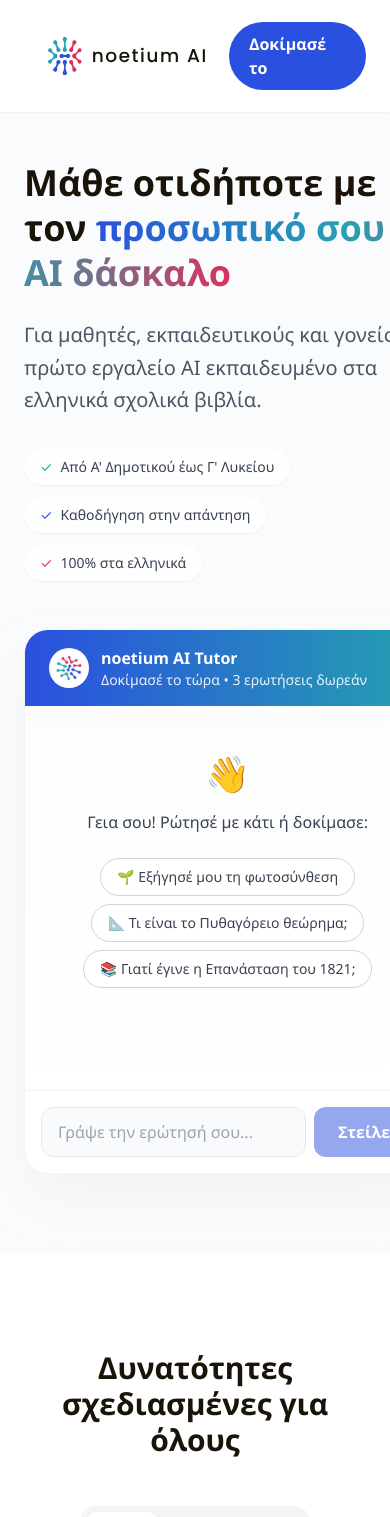
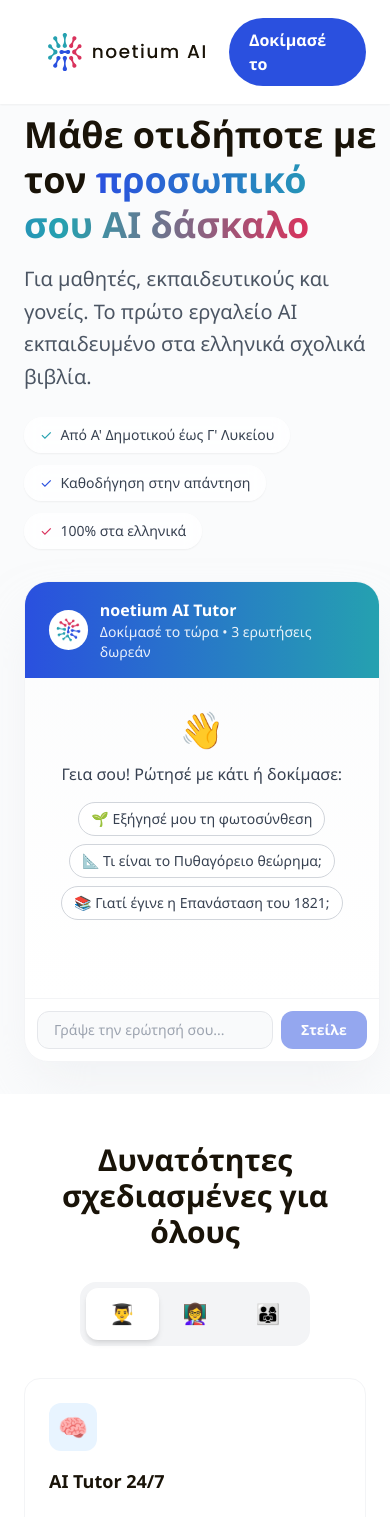
Before and after one commit to vmantogian/noetium-app, a Next.js app: page / in a window 390 px wide. Shown: the top 1517 px of the page. Built offline with nearby package versions, Linux system fonts and the light colour scheme.

Commit message:
Fixed: bigger logos, slower typing, better fallback, lowercase noetium, input contrast

```diff
--- a/app/page.tsx
+++ b/app/page.tsx
@@ -51,7 +51,6 @@
     document.getElementById(id)?.scrollIntoView({ behavior: 'smooth' });
   };
 
-  // Demo responses with follow-up questions
   const demoResponses: Record<string, { text: string; source: string; followUp: string }> = {
     'Εξήγησέ μου τη φωτοσύνθεση': {
       text: 'Η φωτοσύνθεση είναι η διαδικασία με την οποία τα φυτά μετατρέπουν το φως του ήλιου σε τροφή. Χρησιμοποιούν διοξείδιο του άνθρακα (CO₂) και νερό (H₂O), και με τη βοήθεια της χλωροφύλλης παράγουν γλυκόζη και οξυγόνο.',
@@ -70,7 +69,6 @@
     },
   };
 
-  // Word-by-word typing effect - SLOWER
   useEffect(() => {
     if (isTyping && displayedText) {
       const words = displayedText.split(' ');
@@ -109,7 +107,7 @@
             setCurrentFollowUp('');
           }, 300);
         }
-      }, 80); // SLOWER - was 50ms, now 80ms
+      }, 80);
 
       return () => clearInterval(interval);
     }
@@ -124,7 +122,6 @@
 
     await new Promise(resolve => setTimeout(resolve, 500));
 
-    // Better fallback response
     const response = demoResponses[message] || {
       text: 'Ευχαριστώ για την ερώτηση! Δημιούργησε έναν δωρεάν λογαριασμό για να απαντήσω σε οποιαδήποτε ερώτηση έχεις από τα σχολικά βιβλία. Μπορώ επίσης να δημιουργήσω εικόνες, να σου εξηγήσω έννοιες βήμα-βήμα, και να σε βοηθήσω με ασκήσεις!',
       source: '📖 500,000+ σελίδες από σχολικά βιβλία',
@@ -142,9 +139,8 @@
     <main className="min-h-screen bg-[#FAFBFC]">
       {/* ========== NAVBAR ========== */}
       <nav className="fixed top-0 left-0 right-0 z-50 bg-white/95 backdrop-blur-md shadow-sm">
-        <div className="max-w-7xl mx-auto px-6 py-3">
+        <div className="max-w-7xl mx-auto px-6 py-2">
           <div className="flex items-center justify-between">
-            {/* Logo - h-22 (88px) */}
             <Link href="/" className="flex items-center">
               <Image src="/logo.svg" alt="noetium AI" width={320} height={88} className="h-[88px] w-auto" />
             </Link>
@@ -198,8 +194,8 @@
         </div>
       </nav>
 
-      {/* ========== HERO + DEMO ========== */}
-      <section className="relative min-h-screen pt-40 pb-20 overflow-hidden">
+      {/* ========== HERO + DEMO - REDUCED PADDING ========== */}
+      <section className="relative pt-28 pb-8 overflow-hidden">
         <div className="absolute inset-0 -z-10">
           <div className="absolute top-20 left-10 w-72 h-72 bg-[#E8F4FF] rounded-full blur-3xl opacity-60"></div>
           <div className="absolute top-40 right-20 w-96 h-96 bg-[#FFE5DC] rounded-full blur-3xl opacity-50"></div>
@@ -207,15 +203,15 @@
         </div>
 
         <div className="max-w-7xl mx-auto px-6">
-          <div className="grid lg:grid-cols-2 gap-12 items-center">
+          <div className="grid lg:grid-cols-2 gap-8 items-center">
             <div>
-              <h1 className="font-semibold text-4xl sm:text-5xl lg:text-6xl text-[#191308] leading-tight mb-6">
+              <h1 className="font-semibold text-4xl sm:text-5xl lg:text-6xl text-[#191308] leading-tight mb-4">
                 Μάθε οτιδήποτε με τον{' '}
                 <span className="text-transparent bg-clip-text bg-gradient-to-r from-[#2A50DF] via-[#25A1B0] to-[#D9325C]">
                   προσωπικό σου AI δάσκαλο
                 </span>
               </h1>
-              <p className="text-xl text-gray-600 mb-8 leading-relaxed">
+              <p className="text-xl text-gray-600 mb-6 leading-relaxed">
                 Για μαθητές, εκπαιδευτικούς και γονείς. Το πρώτο εργαλείο AI εκπαιδευμένο στα ελληνικά σχολικά βιβλία.
               </p>
 
@@ -244,25 +240,24 @@
                       <Image src="/favicon.png" alt="" width={32} height={32} className="w-full h-full object-contain animate-[spin_4s_ease-in-out_infinite]" />
                     </div>
                     <div>
-                      {/* lowercase noetium */}
                       <h3 className="text-white font-semibold">noetium AI Tutor</h3>
                       <p className="text-white/90 text-sm">Δοκίμασέ το τώρα • {MAX_QUESTIONS - questionsUsed} ερωτήσεις δωρεάν</p>
                     </div>
                   </div>
                 </div>
 
-                <div ref={chatRef} className="h-96 p-6 bg-gradient-to-b from-gray-50/50 to-white overflow-y-auto">
+                <div ref={chatRef} className="h-80 p-4 bg-gradient-to-b from-gray-50/50 to-white overflow-y-auto">
                   {chatMessages.length === 0 ? (
-                    <div className="text-center py-6">
-                      <div className="text-4xl mb-4 animate-bounce">👋</div>
-                      <p className="text-gray-700 mb-6 font-medium">Γεια σου! Ρώτησέ με κάτι ή δοκίμασε:</p>
+                    <div className="text-center py-4">
+                      <div className="text-4xl mb-3 animate-bounce">👋</div>
+                      <p className="text-gray-700 mb-4 font-medium">Γεια σου! Ρώτησέ με κάτι ή δοκίμασε:</p>
                       <div className="flex flex-wrap justify-center gap-2">
                         {Object.keys(demoResponses).map((q) => (
                           <button
                             key={q}
                             onClick={() => handleSendMessage(q)}
                             disabled={questionsUsed >= MAX_QUESTIONS || isTyping}
-                            className="px-4 py-2 bg-white border border-gray-300 rounded-full text-sm text-gray-700 hover:border-[#2A50DF] hover:text-[#2A50DF] transition-all hover:shadow-md disabled:opacity-50"
+                            className="px-3 py-1.5 bg-white border border-gray-300 rounded-full text-sm text-gray-700 hover:border-[#2A50DF] hover:text-[#2A50DF] transition-all hover:shadow-md disabled:opacity-50"
                           >
                             {q.includes('φωτοσύνθεση') ? '🌱' : q.includes('Πυθαγόρειο') ? '📐' : '📚'} {q}
                           </button>
@@ -270,22 +265,22 @@
                       </div>
                     </div>
                   ) : (
-                    <div className="space-y-4">
+                    <div className="space-y-3">
                       {chatMessages.map((msg, i) => (
                         <div key={i} className={`flex ${msg.role === 'user' ? 'justify-end' : 'justify-start'}`}>
-                          <div className={`max-w-[85%] ${msg.role === 'user' ? 'bg-[#2A50DF] text-white rounded-2xl rounded-br-md px-4 py-3' : ''}`}>
+                          <div className={`max-w-[85%] ${msg.role === 'user' ? 'bg-[#2A50DF] text-white rounded-2xl rounded-br-md px-4 py-2' : ''}`}>
                             {msg.role === 'ai' ? (
-                              <div className="bg-white border border-gray-200 shadow-sm rounded-2xl rounded-bl-md px-4 py-3">
-                                <p className="text-gray-800 whitespace-pre-line">{msg.text}{isTyping && i === chatMessages.length - 1 && <span className="animate-pulse">▋</span>}</p>
+                              <div className="bg-white border border-gray-200 shadow-sm rounded-2xl rounded-bl-md px-4 py-2">
+                                <p className="text-gray-800 whitespace-pre-line text-sm">{msg.text}{isTyping && i === chatMessages.length - 1 && <span className="animate-pulse">▋</span>}</p>
                                 {msg.source && (
                                   <p className="text-xs text-[#25A1B0] mt-2 font-medium">{msg.source}</p>
                                 )}
                                 {msg.followUp && (
-                                  <p className="text-sm text-[#2A50DF] mt-3 font-medium">{msg.followUp}</p>
+                                  <p className="text-sm text-[#2A50DF] mt-2 font-medium">{msg.followUp}</p>
                                 )}
                               </div>
                             ) : (
-                              <p className="whitespace-pre-line">{msg.text}</p>
+                              <p className="whitespace-pre-line text-sm">{msg.text}</p>
                             )}
                           </div>
                         </div>
@@ -294,7 +289,7 @@
                   )}
                 </div>
 
-                <div className="p-4 border-t border-gray-100">
+                <div className="p-3 border-t border-gray-100">
                   {questionsUsed < MAX_QUESTIONS ? (
                     <form onSubmit={(e) => { e.preventDefault(); handleSendMessage(chatInput); }} className="flex gap-2">
                       <input
@@ -303,37 +298,37 @@
                         onChange={(e) => setChatInput(e.target.value)}
                         placeholder="Γράψε την ερώτησή σου..."
                         disabled={isTyping}
-                        className="flex-1 px-4 py-3 bg-gray-50 border border-gray-200 rounded-xl focus:outline-none focus:border-[#2A50DF] focus:ring-2 focus:ring-[#2A50DF]/20 text-gray-800 disabled:opacity-50"
+                        className="flex-1 px-4 py-2 bg-gray-50 border border-gray-200 rounded-xl focus:outline-none focus:border-[#2A50DF] focus:ring-2 focus:ring-[#2A50DF]/20 text-gray-800 disabled:opacity-50 text-sm"
                       />
-                      <button type="submit" disabled={!chatInput.trim() || isTyping} className="px-6 py-3 bg-[#2A50DF] hover:bg-[#1E3DB8] text-white font-semibold rounded-xl transition-all hover:shadow-lg disabled:opacity-50">
+                      <button type="submit" disabled={!chatInput.trim() || isTyping} className="px-5 py-2 bg-[#2A50DF] hover:bg-[#1E3DB8] text-white font-semibold rounded-xl transition-all hover:shadow-lg disabled:opacity-50 text-sm">
                         Στείλε
                       </button>
                     </form>
                   ) : (
-                    <div className="text-center py-2">
-                      <p className="text-gray-700 mb-3">Σου άρεσε; Συνέχισε δωρεάν!</p>
-                      <Link href="/signup" className="inline-block px-6 py-3 bg-gradient-to-r from-[#D9325C] to-[#2A50DF] text-white font-semibold rounded-xl hover:shadow-lg transition-all">
+                    <div className="text-center py-1">
+                      <p className="text-gray-700 mb-2 text-sm">Σου άρεσε; Συνέχισε δωρεάν!</p>
+                      <Link href="/signup" className="inline-block px-5 py-2 bg-gradient-to-r from-[#D9325C] to-[#2A50DF] text-white font-semibold rounded-xl hover:shadow-lg transition-all text-sm">
                         Δημιούργησε δωρεάν λογαριασμό
                       </Link>
                     </div>
                   )}
                 </div>
               </div>
-              <div className="absolute -top-4 -right-4 w-20 h-20 bg-[#FFE5DC] rounded-2xl -z-10 rotate-12"></div>
-              <div className="absolute -bottom-4 -left-4 w-16 h-16 bg-[#E8F4FF] rounded-2xl -z-10 -rotate-12"></div>
+              <div className="absolute -top-4 -right-4 w-16 h-16 bg-[#FFE5DC] rounded-2xl -z-10 rotate-12"></div>
+              <div className="absolute -bottom-4 -left-4 w-12 h-12 bg-[#E8F4FF] rounded-2xl -z-10 -rotate-12"></div>
             </div>
           </div>
         </div>
       </section>
 
-      {/* ========== AUDIENCE TABS ========== */}
-      <section id="audiences" className="py-24 bg-white scroll-mt-20">
+      {/* ========== AUDIENCE TABS - REDUCED PADDING ========== */}
+      <section id="audiences" className="py-12 bg-white scroll-mt-20">
         <div className="max-w-7xl mx-auto px-6">
-          <div className="text-center mb-12">
+          <div className="text-center mb-8">
             <h2 className="font-semibold text-3xl sm:text-4xl text-[#191308]">Δυνατότητες σχεδιασμένες για όλους</h2>
           </div>
 
-          <div className="flex justify-center mb-12">
+          <div className="flex justify-center mb-8">
             <div className="inline-flex bg-gray-100 rounded-2xl p-1.5">
               {(['student', 'teacher', 'parent'] as TabType[]).map((tab) => (
                 <button key={tab} onClick={() => setActiveTab(tab)} className={`flex items-center gap-2 px-6 py-3 rounded-xl font-semibold transition-all ${activeTab === tab ? 'bg-white text-[#191308] shadow-md' : 'text-gray-500 hover:text-gray-700'}`}>
@@ -344,20 +339,19 @@
             </div>
           </div>
 
-          {/* Features Grid - SAME SIZE BOXES */}
           <div className="grid md:grid-cols-2 lg:grid-cols-4 gap-6">
             {getFeatures().map((feature, index) => (
-              <div key={index} className="bg-white border border-gray-100 rounded-2xl p-6 hover:shadow-xl hover:border-transparent transition-all h-[280px] flex flex-col">
+              <div key={index} className="bg-white border border-gray-100 rounded-2xl p-6 hover:shadow-xl hover:border-transparent transition-all h-[260px] flex flex-col">
                 <div className={`w-12 h-12 rounded-xl flex items-center justify-center text-2xl mb-4 flex-shrink-0 ${feature.bg}`}>
                   {feature.icon}
                 </div>
-                <h3 className="font-semibold text-lg text-[#191308] mb-2 min-h-[56px] flex items-start">{feature.title}</h3>
+                <h3 className="font-semibold text-lg text-[#191308] mb-2 min-h-[52px] flex items-start">{feature.title}</h3>
                 <p className="text-gray-600 text-sm leading-relaxed">{feature.description}</p>
               </div>
             ))}
           </div>
 
-          <div className="text-center mt-12">
+          <div className="text-center mt-8">
             <Link href="/signup" className="inline-flex items-center gap-2 px-8 py-4 bg-[#2A50DF] text-white font-semibold rounded-full transition-all hover:shadow-xl hover:bg-[#1E3DB8]">
               Ξεκίνα τώρα
               <svg className="w-5 h-5" fill="none" viewBox="0 0 24 24" stroke="currentColor"><path strokeLinecap="round" strokeLinejoin="round" strokeWidth={2} d="M17 8l4 4m0 0l-4 4m4-4H3" /></svg>
@@ -366,28 +360,28 @@
         </div>
       </section>
 
-      {/* ========== HOW IT WORKS ========== */}
-      <section id="how-it-works" className="py-24 bg-gradient-to-b from-[#F0F4F8] to-white overflow-hidden scroll-mt-20">
+      {/* ========== HOW IT WORKS - REDUCED PADDING ========== */}
+      <section id="how-it-works" className="py-12 bg-gradient-to-b from-[#F0F4F8] to-white overflow-hidden scroll-mt-20">
         <div className="max-w-7xl mx-auto px-6">
-          <div className="text-center mb-16">
-            <h2 className="font-semibold text-3xl sm:text-4xl text-[#191308] mb-4">Πώς λειτουργεί</h2>
+          <div className="text-center mb-10">
+            <h2 className="font-semibold text-3xl sm:text-4xl text-[#191308] mb-2">Πώς λειτουργεί</h2>
             <p className="text-xl text-gray-600 max-w-2xl mx-auto">Η τεχνολογία πίσω από τον AI δάσκαλό σου</p>
           </div>
 
           <div className="relative">
             <div className="absolute left-8 top-0 bottom-0 w-px bg-gradient-to-b from-[#2A50DF] via-[#25A1B0] to-[#D9325C] hidden md:block"></div>
-            <div className="space-y-12">
+            <div className="space-y-6">
               {[
                 { num: '01', icon: '📚', title: 'Ελληνικό γνωσιακό υπόβαθρο', desc: 'Το noetium AI αντλεί γνώση απ\' όλα τα επίσημα σχολικά βιβλία, μαζί με χιλιάδες επιπλέον ελληνικά κείμενα και περιεχόμενο.' },
                 { num: '02', icon: '🔍', title: 'Στοχευμένη αναζήτηση', desc: 'Όταν ρωτάς κάτι, το σύστημα βρίσκει αμέσως το πιο σχετικό υλικό από τα σχολικά βιβλία για να σου δώσει ακριβείς πληροφορίες.' },
                 { num: '03', icon: '💬', title: 'Βήμα-βήμα στην απάντηση', desc: 'Αντί να σου δίνει την απάντηση, σε καθοδηγεί με στοχευμένες ερωτήσεις. Χτίζεις πραγματική κατανόηση, όχι απλή απομνημόνευση.' },
                 { num: '04', icon: '🎯', title: 'Μνήμη και προσαρμοσμένη μάθηση', desc: 'Το σύστημα μαθαίνει τα δυνατά και αδύνατα σημεία σου, προσαρμόζοντας τις ασκήσεις και τις εξηγήσεις στο επίπεδό σου.' },
               ].map((step) => (
-                <div key={step.num} className="relative flex gap-8 items-start">
-                  <div className="hidden md:flex flex-shrink-0 w-16 h-16 rounded-full bg-gradient-to-br from-[#2A50DF] to-[#25A1B0] items-center justify-center text-white font-semibold text-lg z-10">{step.num}</div>
-                  <div className="flex-1 bg-white rounded-2xl p-6 md:p-8 border border-gray-100 shadow-sm hover:shadow-lg transition-all">
-                    <h3 className="font-semibold text-xl text-[#191308] mb-3 flex items-center gap-3"><span className="text-3xl">{step.icon}</span>{step.title}</h3>
-                    <p className="text-gray-600 leading-relaxed">{step.desc}</p>
+                <div key={step.num} className="relative flex gap-6 items-start">
+                  <div className="hidden md:flex flex-shrink-0 w-14 h-14 rounded-full bg-gradient-to-br from-[#2A50DF] to-[#25A1B0] items-center justify-center text-white font-semibold text-lg z-10">{step.num}</div>
+                  <div className="flex-1 bg-white rounded-2xl p-5 border border-gray-100 shadow-sm hover:shadow-lg transition-all">
+                    <h3 className="font-semibold text-lg text-[#191308] mb-2 flex items-center gap-3"><span className="text-2xl">{step.icon}</span>{step.title}</h3>
+                    <p className="text-gray-600 leading-relaxed text-sm">{step.desc}</p>
                   </div>
                 </div>
               ))}
@@ -396,31 +390,31 @@
         </div>
       </section>
 
-      {/* ========== WHY NOETIUM - SAME SIZE BOXES ========== */}
-      <section id="why-noetium" className="py-24 bg-white">
+      {/* ========== WHY NOETIUM - REDUCED PADDING ========== */}
+      <section id="why-noetium" className="py-12 bg-white">
         <div className="max-w-7xl mx-auto px-6">
-          <div className="text-center mb-16">
-            <h2 className="font-semibold text-3xl sm:text-4xl text-[#191308] mb-4">
+          <div className="text-center mb-10">
+            <h2 className="font-semibold text-3xl sm:text-4xl text-[#191308] mb-2">
               Γιατί <span className="text-transparent bg-clip-text bg-gradient-to-r from-[#2A50DF] via-[#25A1B0] to-[#D9325C]">noetium AI</span>;
             </h2>
             <p className="text-xl text-gray-600 max-w-2xl mx-auto">Τεχνολογία που αλλάζει τον τρόπο που μαθαίνουμε στην Ελλάδα</p>
           </div>
 
-          <div className="grid md:grid-cols-3 gap-8">
+          <div className="grid md:grid-cols-3 gap-6">
             {[
               { color: '#2A50DF', title: 'Εκπαιδευμένο στα ελληνικά', desc: 'Το μοναδικό AI εκπαιδευμένο σε όλα τα ελληνικά σχολικά βιβλία από Α\' Δημοτικού έως Γ\' Λυκείου.', stat: '500,000+', label: 'σελίδες υλικού', icon: 'M12 6.253v13m0-13C10.832 5.477 9.246 5 7.5 5S4.168 5.477 3 6.253v13C4.168 18.477 5.754 18 7.5 18s3.332.477 4.5 1.253m0-13C13.168 5.477 14.754 5 16.5 5c1.747 0 3.332.477 4.5 1.253v13C19.832 18.477 18.247 18 16.5 18c-1.746 0-3.332.477-4.5 1.253' },
               { color: '#25A1B0', title: 'Καθοδήγηση στην απάντηση', desc: 'Δεν δίνει έτοιμες απαντήσεις. Καθοδηγεί τον μαθητή να ανακαλύψει τη γνώση μόνος του.', stat: '↑ 40%', label: 'καλύτερη κατανόηση', icon: 'M9.663 17h4.673M12 3v1m6.364 1.636l-.707.707M21 12h-1M4 12H3m3.343-5.657l-.707-.707m2.828 9.9a5 5 0 117.072 0l-.548.547A3.374 3.374 0 0014 18.469V19a2 2 0 11-4 0v-.531c0-.895-.356-1.754-.988-2.386l-.548-.547z' },
               { color: '#D9325C', title: 'Εξατομικευμένη διδασκαλία', desc: 'Εντοπίζει κενά, προσαρμόζει το επίπεδο δυσκολίας και επιταχύνει τη μάθηση.', stat: '24/7', label: 'διαθεσιμότητα', icon: 'M13 10V3L4 14h7v7l9-11h-7z' },
             ].map((card, i) => (
-              <div key={i} className="relative bg-white rounded-3xl p-8 shadow-lg hover:shadow-2xl transition-all group overflow-hidden h-[380px] flex flex-col">
+              <div key={i} className="relative bg-white rounded-3xl p-6 shadow-lg hover:shadow-2xl transition-all group overflow-hidden h-[320px] flex flex-col">
                 <div className="absolute top-0 right-0 w-32 h-32 rounded-full blur-3xl opacity-20 group-hover:opacity-40 transition-opacity" style={{ backgroundColor: card.color }}></div>
-                <div className="w-16 h-16 rounded-2xl flex items-center justify-center mb-6 flex-shrink-0" style={{ backgroundColor: `${card.color}15`, color: card.color }}>
-                  <svg className="w-8 h-8" viewBox="0 0 24 24" fill="none" stroke="currentColor" strokeWidth="1.5"><path d={card.icon} /></svg>
+                <div className="w-14 h-14 rounded-2xl flex items-center justify-center mb-4 flex-shrink-0" style={{ backgroundColor: `${card.color}15`, color: card.color }}>
+                  <svg className="w-7 h-7" viewBox="0 0 24 24" fill="none" stroke="currentColor" strokeWidth="1.5"><path d={card.icon} /></svg>
                 </div>
-                <h3 className="font-semibold text-xl text-[#191308] mb-3">{card.title}</h3>
-                <p className="text-gray-600 leading-relaxed flex-grow">{card.desc}</p>
-                <div className="pt-6 border-t border-gray-100 mt-auto">
-                  <div className="font-semibold text-3xl" style={{ color: card.color }}>{card.stat}</div>
+                <h3 className="font-semibold text-lg text-[#191308] mb-2">{card.title}</h3>
+                <p className="text-gray-600 leading-relaxed text-sm flex-grow">{card.desc}</p>
+                <div className="pt-4 border-t border-gray-100 mt-auto">
+                  <div className="font-semibold text-2xl" style={{ color: card.color }}>{card.stat}</div>
                   <div className="text-sm text-gray-500">{card.label}</div>
                 </div>
               </div>
@@ -429,19 +423,19 @@
         </div>
       </section>
 
-      {/* ========== CTA ========== */}
-      <section className="py-24 bg-gradient-to-r from-[#2A50DF] to-[#25A1B0]">
+      {/* ========== CTA - REDUCED PADDING ========== */}
+      <section className="py-16 bg-gradient-to-r from-[#2A50DF] to-[#25A1B0]">
         <div className="max-w-4xl mx-auto px-6 text-center">
-          <h2 className="font-semibold text-3xl sm:text-4xl text-white mb-6">Έτοιμος να ξεκινήσεις;</h2>
-          <p className="text-xl text-white/90 mb-8">Δημιούργησε δωρεάν λογαριασμό και ανακάλυψε έναν νέο τρόπο μάθησης και διδασκαλίας.</p>
+          <h2 className="font-semibold text-3xl sm:text-4xl text-white mb-4">Έτοιμος να ξεκινήσεις;</h2>
+          <p className="text-xl text-white/90 mb-6">Δημιούργησε δωρεάν λογαριασμό και ανακάλυψε έναν νέο τρόπο μάθησης και διδασκαλίας.</p>
           <Link href="/signup" className="inline-block px-8 py-4 bg-white text-[#2A50DF] font-semibold rounded-full hover:shadow-2xl hover:shadow-white/25 transition-all text-lg">Ξεκίνα δωρεάν τώρα</Link>
         </div>
       </section>
 
-      {/* ========== FOOTER - h-20 (80px) LOGO ========== */}
-      <footer className="bg-[#191308] text-white py-16">
+      {/* ========== FOOTER - REDUCED PADDING ========== */}
+      <footer className="bg-[#191308] text-white py-12">
         <div className="max-w-7xl mx-auto px-6">
-          <div className="grid md:grid-cols-4 gap-12 mb-12">
+          <div className="grid md:grid-cols-4 gap-8 mb-8">
             <div className="md:col-span-2">
               <div className="flex items-center mb-4">
                 <Image src="/logo.svg" alt="noetium AI" width={300} height={80} className="h-[80px] w-auto brightness-0 invert" />
@@ -466,7 +460,7 @@
               </ul>
             </div>
           </div>
-          <div className="pt-8 border-t border-white/10">
+          <div className="pt-6 border-t border-white/10">
             <p className="text-gray-500 text-sm text-center">© 2026 noetium AI. Με επιφύλαξη παντός δικαιώματος.</p>
           </div>
         </div>
```
